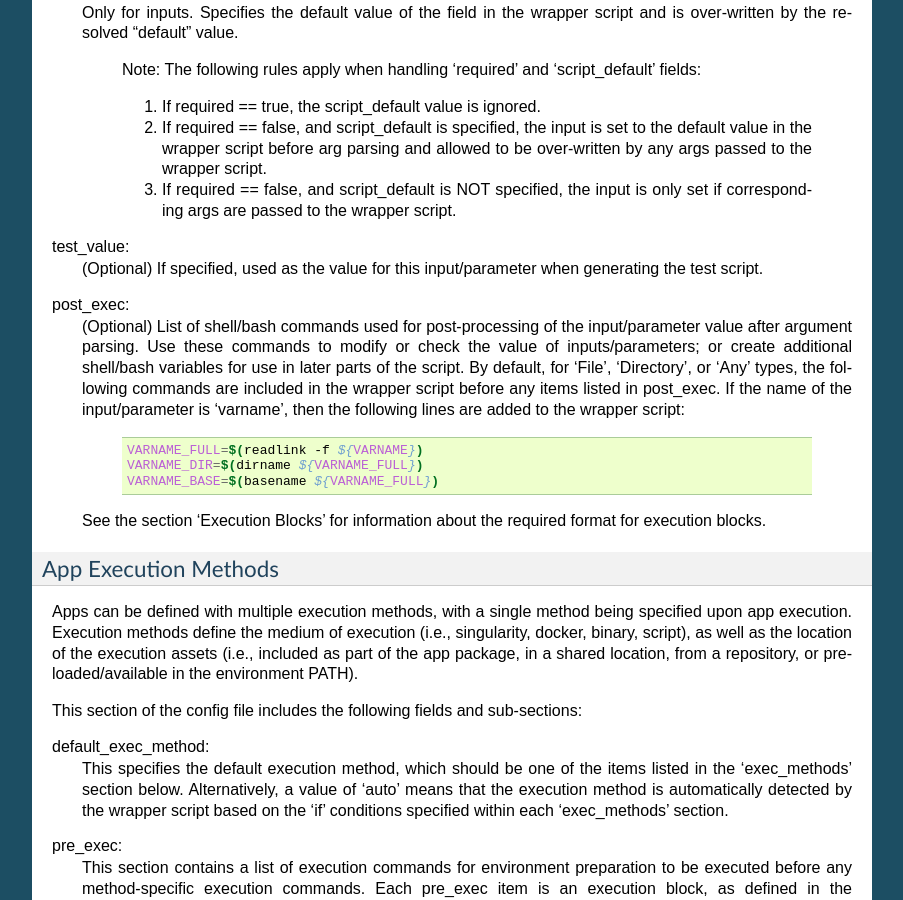
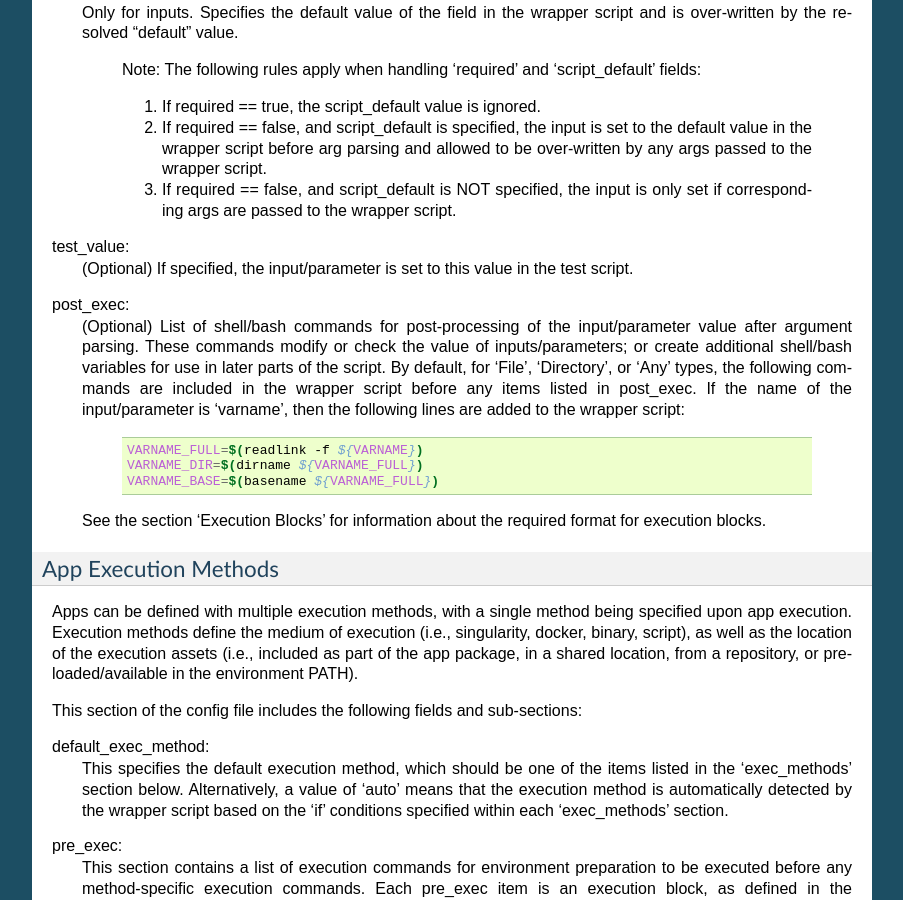
Before and after one commit to CDCgov/geneflow, a Sphinx documentation site: the page built from docs/chapters/apps.rst, in a window 1280 px wide and 900 px high, scrolled down 2257 px. Shown: the whole window, without its empty margins (198-1101 px from the left). Built offline with Sphinx 7.4.7, drawn with Linux system fonts in a browser that asks for light colours.

Commit message:
Update apps.rst

```diff
--- a/docs/chapters/apps.rst
+++ b/docs/chapters/apps.rst
@@ -108,10 +108,10 @@ script_default:
     3. If required == false, and script_default is NOT specified, the input is only set if corresponding args are passed to the wrapper script.
 
 test_value:
-  (Optional) If specified, used as the value for this input/parameter when generating the test script.
+  (Optional) If specified, the input/parameter is set to this value in the test script.
 
 post_exec:
-  (Optional) List of shell/bash commands used for post-processing of the input/parameter value after argument parsing. Use these commands to modify or check the value of inputs/parameters; or create additional shell/bash variables for use in later parts of the script. By default, for 'File', 'Directory', or 'Any' types, the following commands are included in the wrapper script before any items listed in post_exec. If the name of the input/parameter is 'varname', then the following lines are added to the wrapper script:
+  (Optional) List of shell/bash commands for post-processing of the input/parameter value after argument parsing. These commands modify or check the value of inputs/parameters; or create additional shell/bash variables for use in later parts of the script. By default, for 'File', 'Directory', or 'Any' types, the following commands are included in the wrapper script before any items listed in post_exec. If the name of the input/parameter is 'varname', then the following lines are added to the wrapper script:
 
     .. code-block:: bash
 
```
